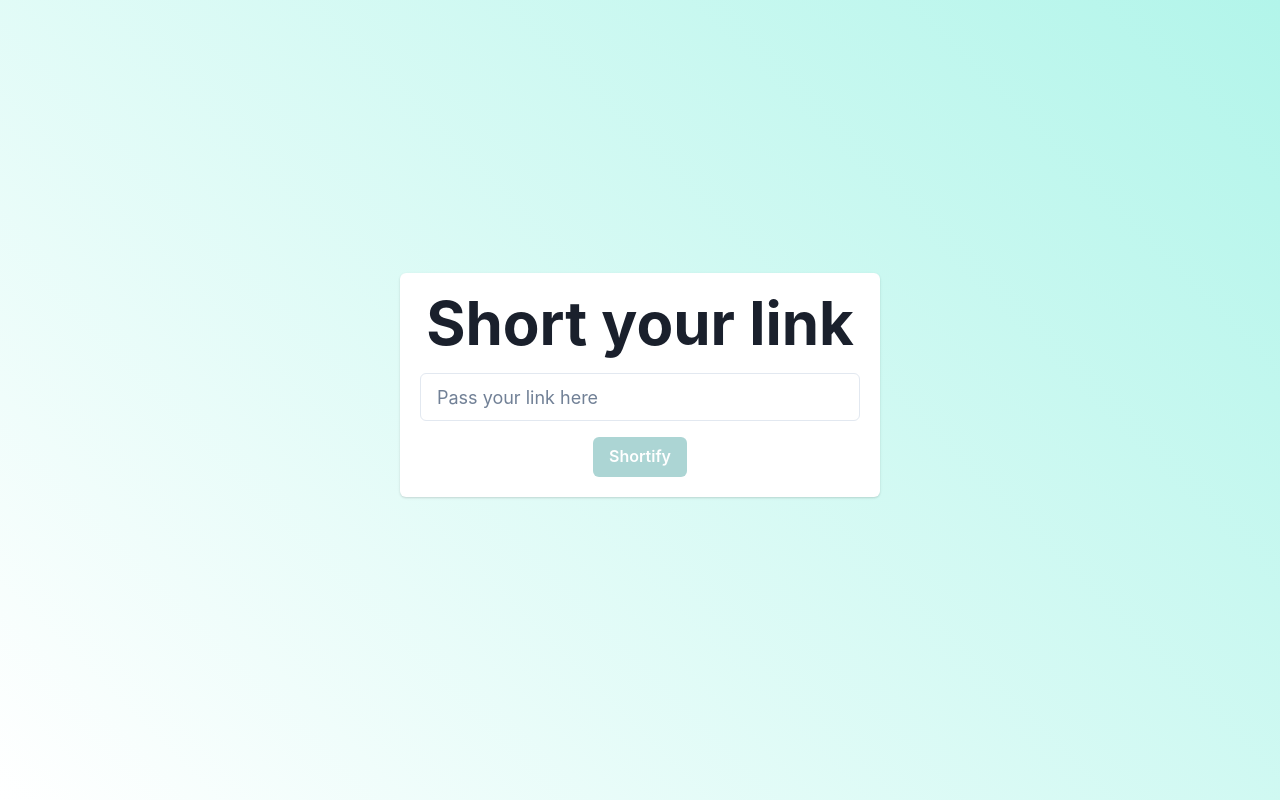
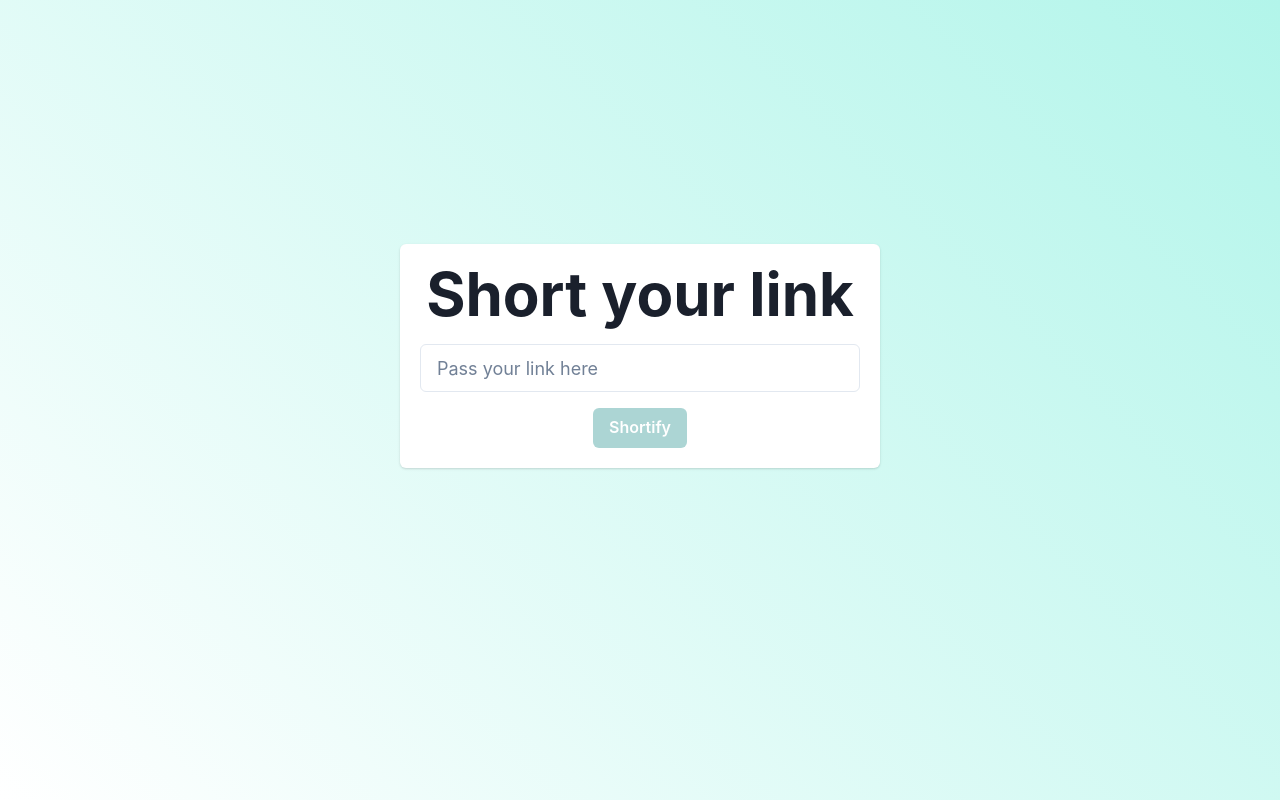
Before and after one commit to kchaumeow/shortify-frontend, a React (Vite) app: page / in a window 1280 px wide. Built offline with nearby package versions, Linux system fonts and the light colour scheme.

Commit message:
feat: layout card position

```diff
--- a/src/components/Layout.jsx
+++ b/src/components/Layout.jsx
@@ -8,7 +8,7 @@ export default function Layout({children, gapBottom = false}) {
       maxWidth={480}
       width="100%"
       gap="5"
-      style={{transform: gapBottom ? `translateY(-15px)` : ``}}
+      transform={`translateY(${gapBottom ? 'var(--layout-offset-top)' : 0})`}
     >
       {children}
     </Card>
--- a/src/index.css
+++ b/src/index.css
@@ -18,6 +18,8 @@ body {
   height: 100vh;
   position: relative;
   background: linear-gradient(225deg, #B2F5EA 0%, #FFF 100%);
+  /* Height of 'result' label, result input tag and gap between them */
+  --layout-offset-top: calc(-32px - 0.75rem);
 }
 
 .form{
```
